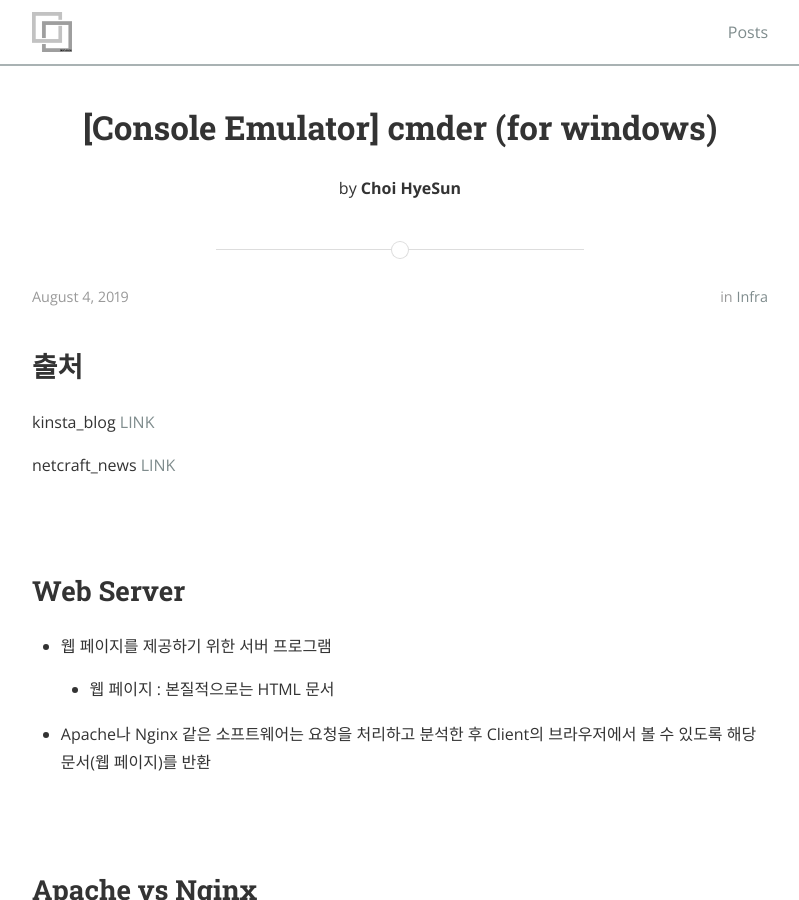
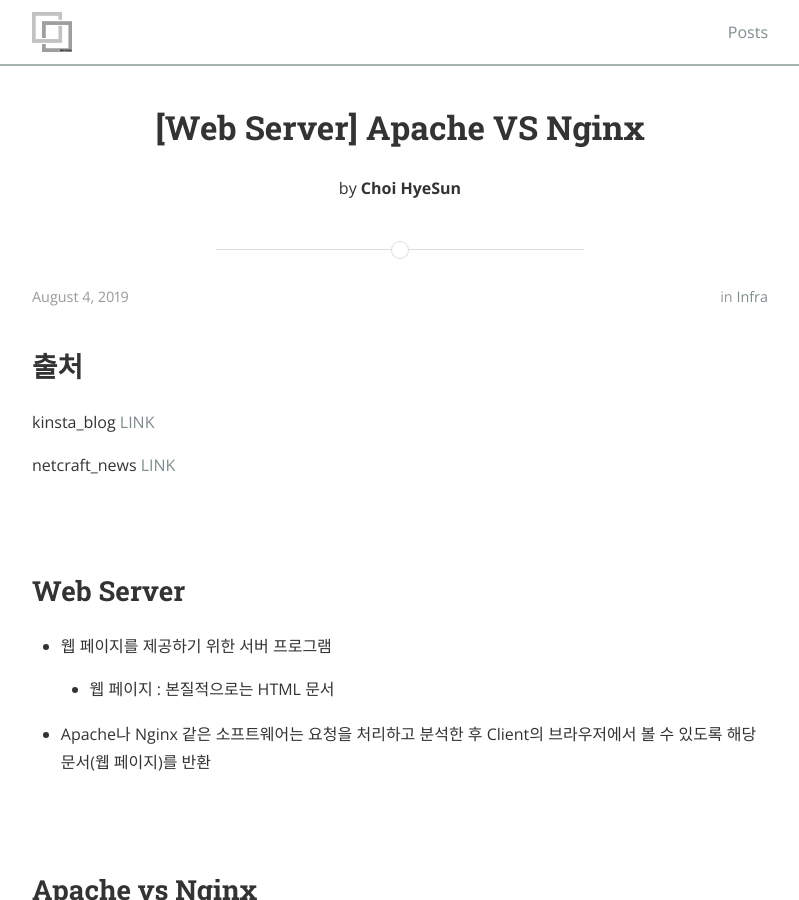
Before and after one commit to gptjs409/gptjs409.github.io, a Jekyll site: the page built from _posts/infra/2019-08-04-web-server.md, in a window 1280 px wide and 900 px high. Shown: the whole window, without its empty margins (240-1039 px from the left). Built offline with Jekyll 4.4.1, drawn with Linux system fonts in a browser that asks for light colours; nearby versions of some CDN libraries.

Commit message:
#2 update

```diff
--- a/_posts/infra/2019-08-04-web-server.md
+++ b/_posts/infra/2019-08-04-web-server.md
@@ -1,6 +1,6 @@
 ---
 layout: post
-title:  "[Console Emulator] cmder (for windows)"
+title:  "[Web Server] Apache VS Nginx"
 date:   2019-08-04 19:42:17
 author: Choi HyeSun
 categories: infra
```
